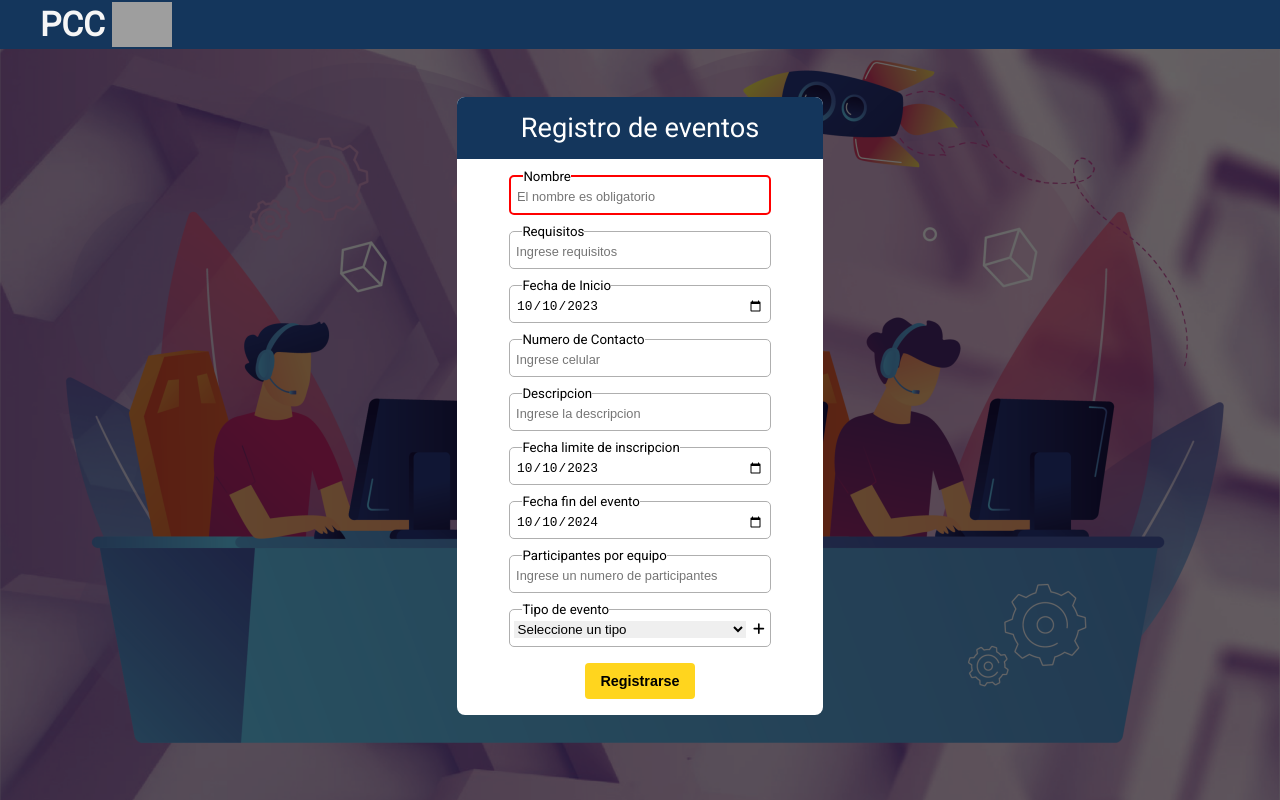
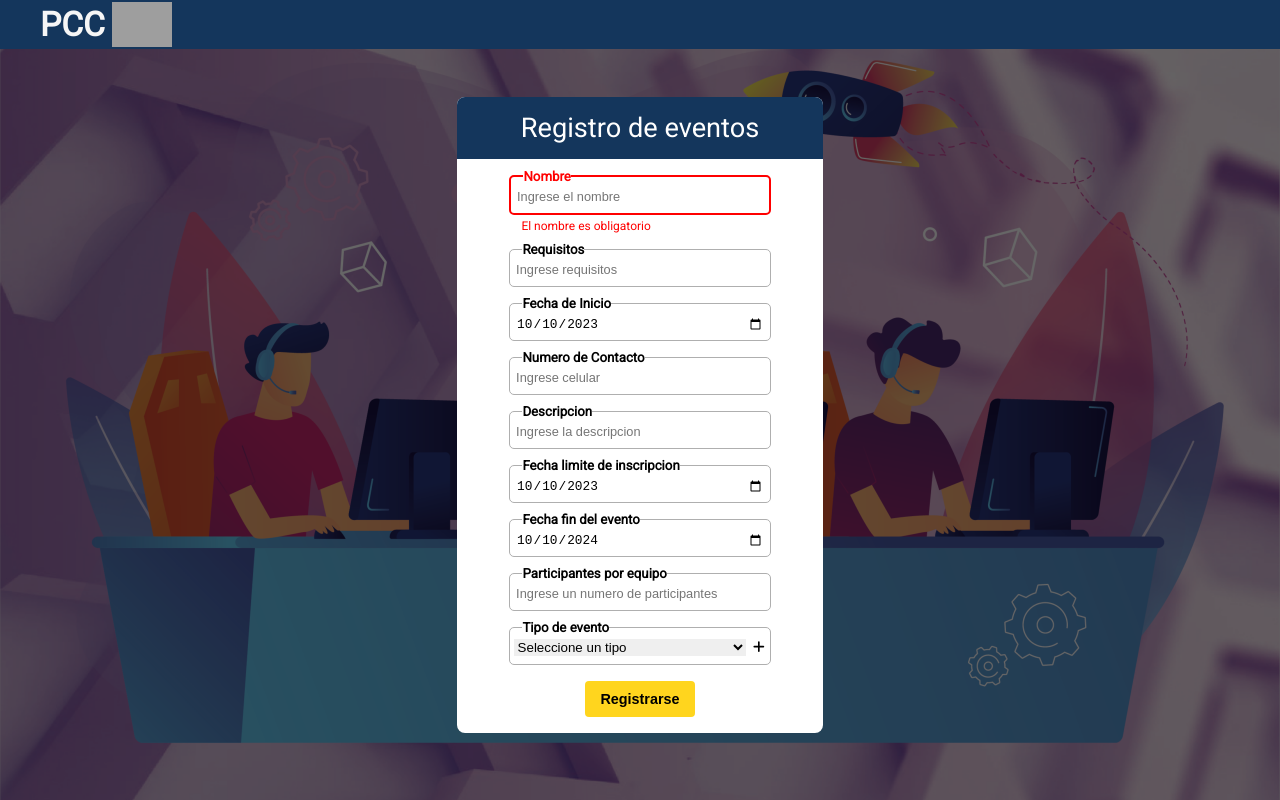
Before and after one commit to LeonelGongora/PCC-TIS, a React (Create React App) app in the folder react_pcc/: page / in a window 1280 px wide. Both pictures are taken after a click on the button "Registrarse". Built offline with nearby package versions, Linux system fonts and the light colour scheme; grey boxes are pictures that could not be loaded.

Commit message:
validacion de nombre completa

```diff
--- a/react_pcc/src/components/CreateEvents.js
+++ b/react_pcc/src/components/CreateEvents.js
@@ -1,4 +1,4 @@
-import React, {Component} from 'react';
+import React, {Component, useState} from 'react';
 import "../stylesheets/CreateEventStyle.css";
 import { FontAwesomeIcon } from '@fortawesome/react-fontawesome';
 import { faPlus } from '@fortawesome/free-solid-svg-icons';
@@ -21,7 +21,8 @@ class CreateEvents extends Component{
             fechaFinEvent: '2024-10-10',
             participantesEquip: "",
             seleccionTipo: "",
-            errorNombre: ""
+            errorNombre: "",
+            mostrarAdvertencia: false
         };
     }
     handleChange = (event) => {
@@ -30,20 +31,25 @@ class CreateEvents extends Component{
 
         if (name == "nombre" && value.trim() !== "") {
             this.setState({ errorNombre: "" });
+            this.setState({ mostrarAdvertencia: false });
         }
     };
+    setAdvertencia = () => {
+        this.setState({ mostrarAdvertencia: !this.mostrarAdvertencia });
+    }
     handleSubmit = (event) => {
         event.preventDefault();
 
         if (this.state.nombre.trim() == "") {
             this.setState({ errorNombre: "El nombre es obligatorio" });
+            this.setState({ mostrarAdvertencia: !this.mostrarAdvertencia });
         }
-
         console.log("Datos enviados:", this.state);
     };
 
     render(){
         const { estado, cambiarEstado } = this.props;
+
         return (
 
         <div className='crearEventos'>
@@ -53,9 +59,9 @@ class CreateEvents extends Component{
             <div className='entradasDatos'>
                 <div className='datoNombre' id= {this.state.errorNombre ? 'error' : 'entrada'}>
                     <p id='textoCuadro'>Nombre</p>
-                        <input id='inputRegistro' type='text' name='nombre' value={this.state.nombre} onChange={this.handleChange} placeholder={this.state.errorNombre || "Ingrese el nombre"}/>
+                        <input id='inputRegistro' type='text' name='nombre' value={this.state.nombre} onChange={this.handleChange} placeholder="Ingrese el nombre"/>
                 </div>
-                <p className='advertencia'>El nombre es obligatorio</p>
+                {this.state.mostrarAdvertencia && (<p className='advertencia'>El nombre es obligatorio</p>)}
                 <div className='datoRequisitos' id='entrada'>
                     <p id='textoCuadro'>Requisitos</p>
                     <input id='inputRegistro'  type='text' name='requisito' value={this.state.requisito} onChange={this.handleChange} placeholder="Ingrese requisitos"/>
--- a/react_pcc/src/stylesheets/CreateEventStyle.css
+++ b/react_pcc/src/stylesheets/CreateEventStyle.css
@@ -20,7 +20,6 @@
     border: 1px solid rgb(175, 175, 175);
     margin-left: 4vw;
     margin-right: 4vw;
-    /* margin-bottom: 2vh; */
     margin-top: 2vh;
     border-radius: 5px;
     height: 36px;
@@ -30,10 +29,10 @@
     border: 2px solid red;
     margin-left: 4vw;
     margin-right: 4vw;
-    margin-bottom: 2vh;
     margin-top: 2vh;
     border-radius: 5px;
     height: 36px;
+    color: red;
 
 }
 
@@ -61,6 +60,7 @@
     position: relative;
     font-size: 0.83rem;
     text-align: left;
+    font-weight: bold;
     width: fit-content;
     margin-left: 1vw;
     margin-top: 4px;
@@ -115,6 +115,7 @@
     font-size: 0.75rem;
     margin-left: 5vw;
     margin-right: 4vw;
+    margin-top: 4px;
     text-align: start;
-    display: none;
+    color: red;
 }
```
